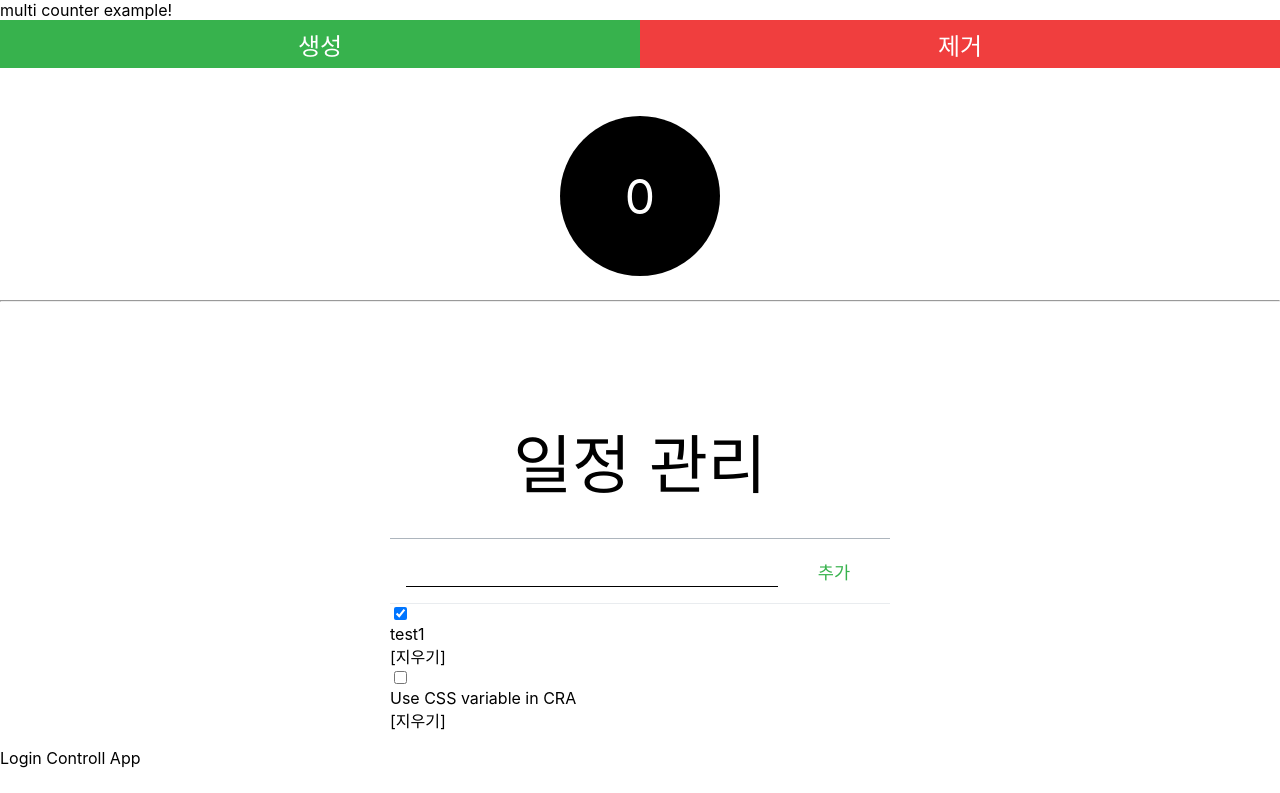
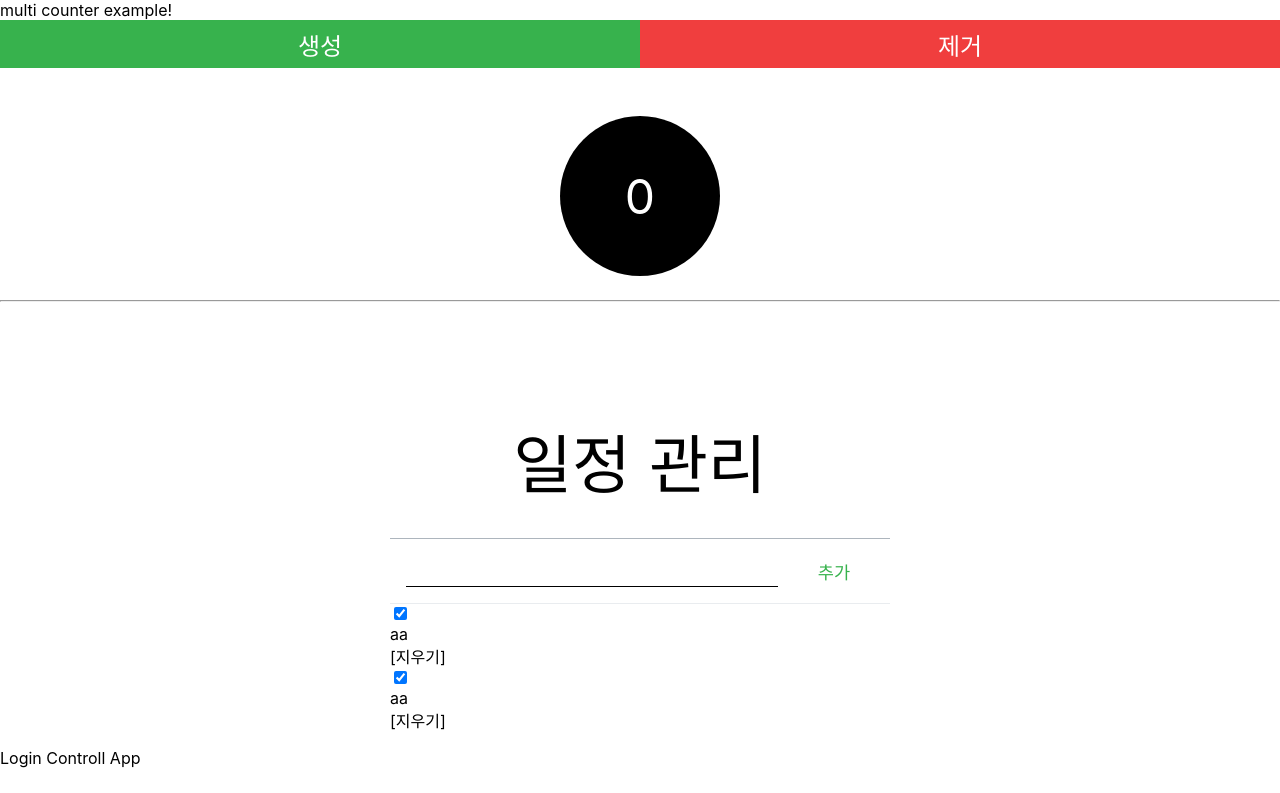
Before and after one commit to lee95292/react-practice, a React (Create React App) app: page / in a window 1280 px wide. Shown: the top 793 px of the page. Built offline with nearby package versions, Linux system fonts and the light colour scheme.

Commit message:
TodoList - Update toggle/remove/append state

```diff
--- a/src/Todo-list/component/App.js
+++ b/src/Todo-list/component/App.js
@@ -4,11 +4,68 @@ import TodoInput from "./TodoInput";
 import TodoList from "./TodoList";
 
 export default class App extends Component {
+  state = {
+    input: "",
+    todos: [
+      { id: 0, text: "aa", done: true },
+      { id: 1, text: "aa", done: true }
+    ]
+  };
+  id = 1;
+  getId = () => {
+    return ++this.id;
+  };
+  handleChange = e => {
+    const { value } = e.target;
+    this.setState({
+      input: value
+    });
+    console.log(value);
+  };
+  handleInsert = () => {
+    const { todos, input } = this.state;
+    const newTodo = {
+      text: input,
+      done: false,
+      id: this.getId()
+    };
+    this.setState({
+      input: "",
+      todos: [...todos, newTodo]
+    });
+    console.log("insert");
+    console.log(newTodo);
+  };
+
+  handleToggle = id => {
+    const { todos } = this.state;
+    const index = todos.findIndex(todo => todo.id === id);
+    const toggled = {
+      ...todos[index],
+      done: !todos[index].done
+    };
+    this.setState({
+      todos: [
+        ...todos.slice(0, index),
+        toggled,
+        ...todos.slice(index + 1, todos.length)
+      ]
+    });
+  };
+  handleRemove = id => {};
   render() {
+    const { input, todos } = this.state;
+    const { handleChange, handleInsert, handleToggle, handleRemove } = this;
+
     return (
       <PageTemplate>
-        <TodoInput />
-        <TodoList />
+        <TodoInput
+          onChange={handleChange}
+          value={input}
+          onInsert={handleInsert}
+          onRemove={handleRemove}
+        />
+        <TodoList todos={todos} onToggle={handleToggle} />
       </PageTemplate>
     );
   }
--- a/src/Todo-list/component/TodoInput/TodoInput.js
+++ b/src/Todo-list/component/TodoInput/TodoInput.js
@@ -12,7 +12,7 @@ const TodoInput = ({ value, onChange, onInsert }) => {
   };
   return (
     <div className={cx("todo-input")}>
-      <input onChange={onchange} value={value} onKeyPress={handleKeyPress} />
+      <input onChange={onChange} value={value} onKeyPress={handleKeyPress} />
       <div className={cx("add-button")} onClick={onInsert}>
         추가
       </div>
--- a/src/Todo-list/component/TodoList/TodoList.js
+++ b/src/Todo-list/component/TodoList/TodoList.js
@@ -3,11 +3,16 @@ import TodoItem from "../TodoItem";
 
 export default class TodoList extends Component {
   render() {
-    return (
-      <div>
-        <TodoItem done> test1</TodoItem>
-        <TodoItem> Use CSS variable in CRA</TodoItem>
-      </div>
-    );
+    const { todos, onToggle } = this.props;
+    const todoList = todos.map(todo => (
+      <TodoItem
+        key={todo.id}
+        done={todo.done}
+        onToggle={() => onToggle(todo.id)}
+      >
+        {todo.text}
+      </TodoItem>
+    ));
+    return <div>{todoList}</div>;
   }
 }
```
